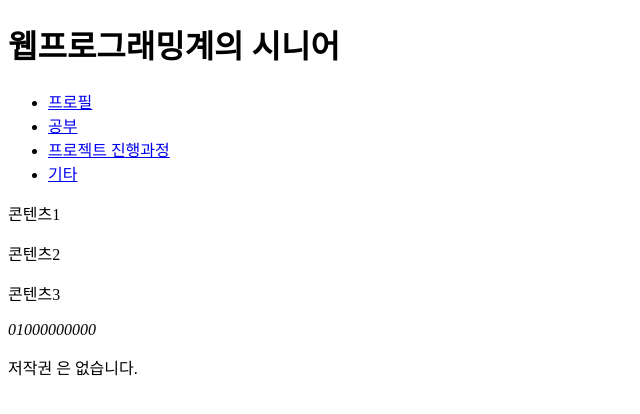
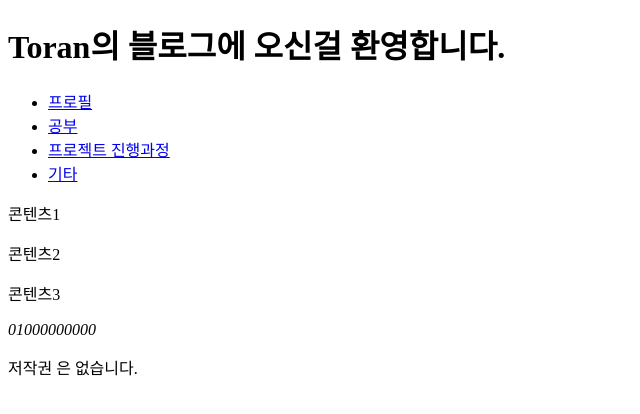
Before and after one commit to GyeongSeokLee/lgs_blog, a plain HTML site: page index.html in a window 1280 px wide. Shown: the whole page, without its empty margins (0-640 px from the left). Drawn offline with Linux system fonts and the light colour scheme.

Commit message:
블로그용 분리

```diff
--- a/index.html
+++ b/index.html
@@ -4,13 +4,13 @@
     <meta charset="UTF-8">
     <meta name="viewport" content="width=device-width, initial-scale=1.0">
     <meta http-equiv="X-UA-Compatible" content="ie=edge">
-    <title>이경석 포트폴리오</title>
+    <title>초보 웹 개발자의 일상</title>
 </head>
 
 <body>
 
     <header>
-        <h1>웹프로그래밍계의 시니어</h1>
+        <h1>Toran의 블로그에 오신걸 환영합니다.</h1>
     </header>
 
   <nav>
```
Also changed, not shown: 2 other files.
